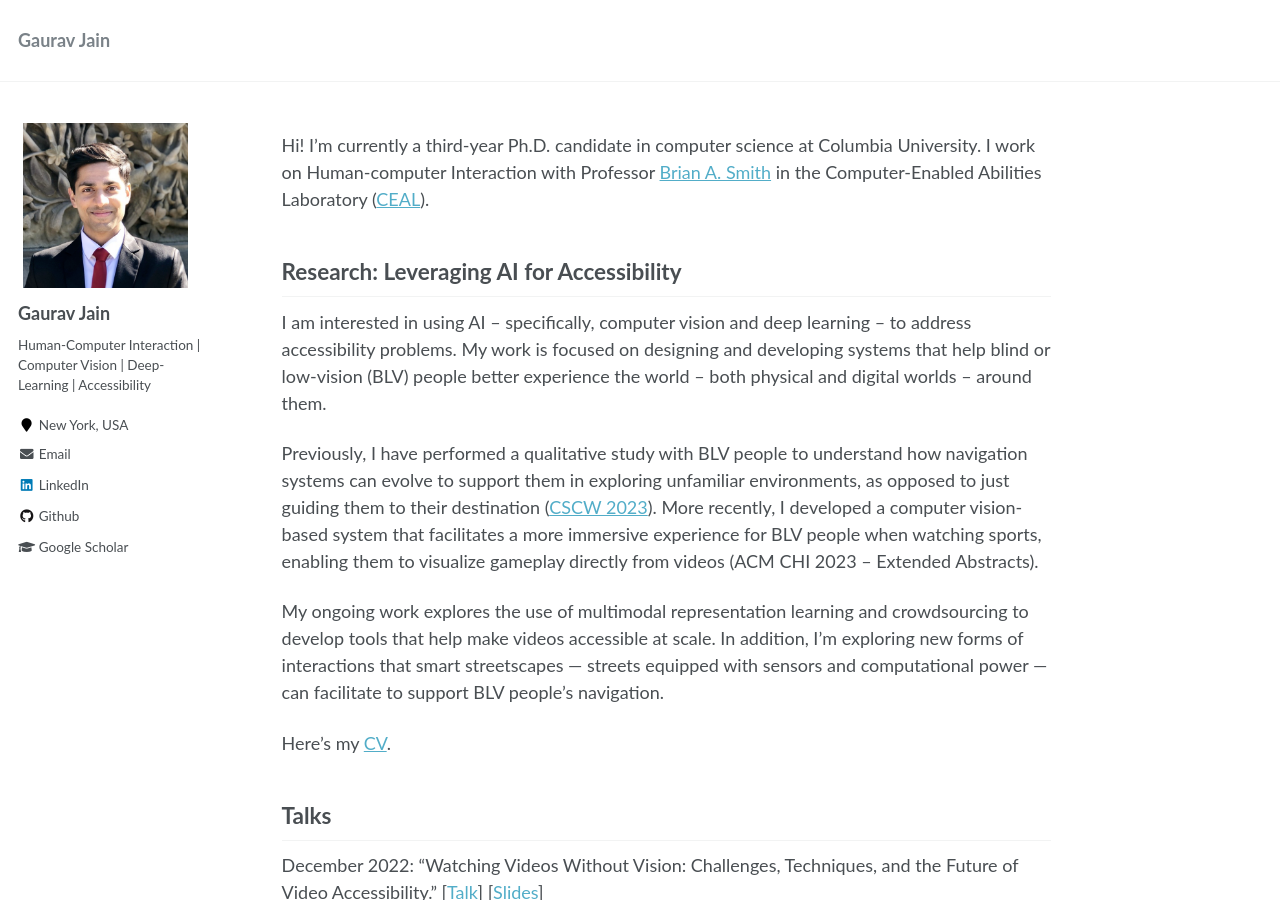
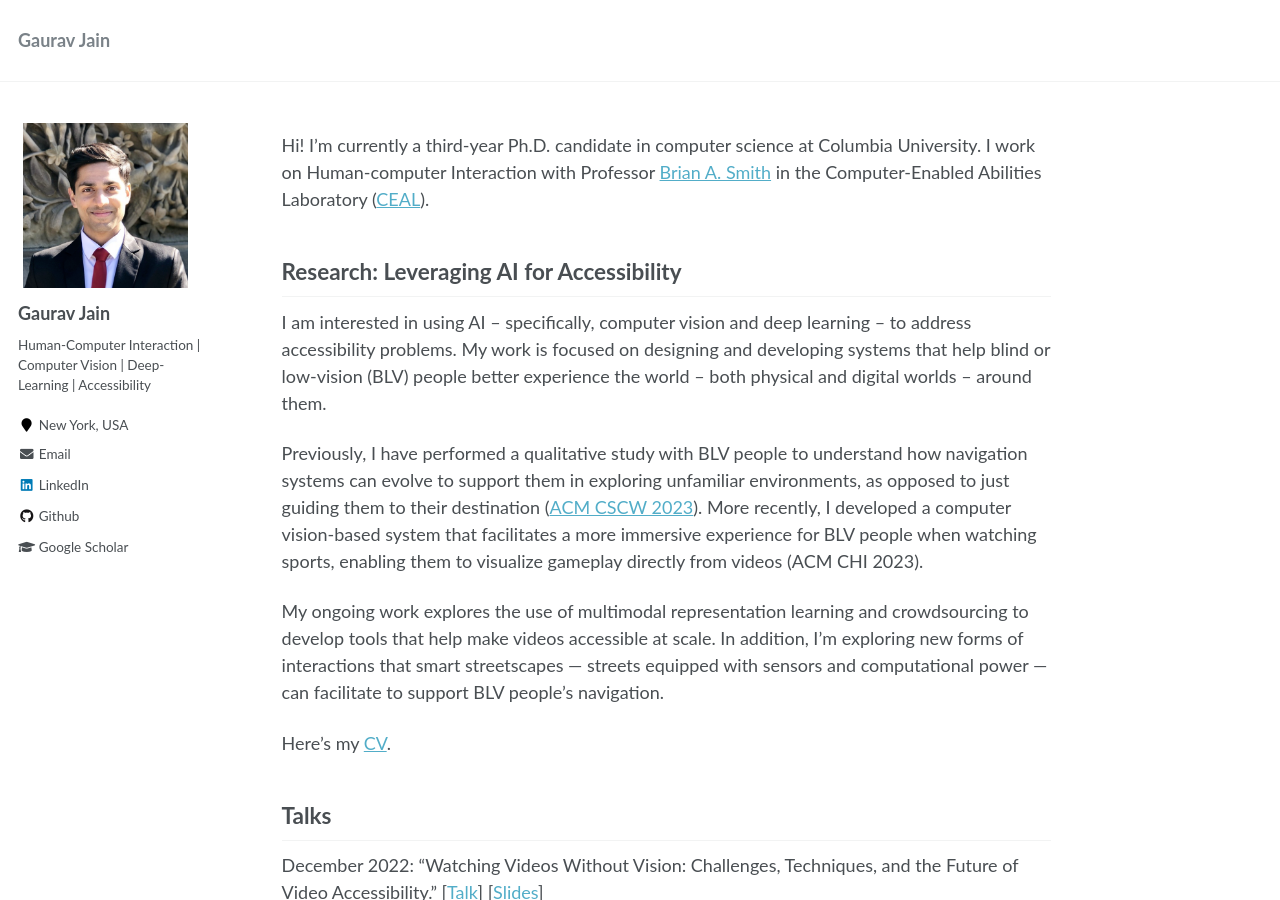
Before and after one commit to Gaurav1302/gaurav1302.github.io, a Jekyll site: the page built from _pages/about.md, in a window 1280 px wide and 900 px high. Built offline with Jekyll 4.4.1, drawn with Linux system fonts in a browser that asks for light colours.

```diff
--- a/_includes/archive-single-pub.html
+++ b/_includes/archive-single-pub.html
@@ -23,7 +23,7 @@
           <div class="flex-container" style="display: flex; margin-left: -35px;">
             <div class="flex-child" style="flex: 0 150px; margin-right: 10px;">
               <a href="{{post.paper_link}}">
-                <img alt="Paper Front Page" src="{{post.cover_img}}" width="150px" style="box-shadow: 0px 0px 4px #000000; color: #333;">
+                <img alt="Paper Front Page" src="{{post.cover_img}}" width="300px" height="150px" style="box-shadow: 0px 0px 4px #000000; color: #333;">
              </a>
             </div>
             <div class="flex-child" style="flex: 1 1 200px;">
--- a/_pages/about.md
+++ b/_pages/about.md
@@ -15,7 +15,7 @@
 
 I am interested in using AI -- specifically, computer vision and deep learning -- to address accessibility problems. My work is focused on designing and developing systems that help blind or low-vision (BLV) people better experience the world -- both physical and digital worlds -- around them.
 
-Previously, I have performed a qualitative study with BLV people to understand how navigation systems can evolve to support them in exploring unfamiliar environments, as opposed to just guiding them to their destination ([CSCW 2023](https://arxiv.org/abs/2211.16465)). More recently, I developed a computer vision-based system that facilitates a more immersive experience for BLV people when watching sports, enabling them to visualize gameplay directly from videos (ACM CHI 2023 -- Extended Abstracts).
+Previously, I have performed a qualitative study with BLV people to understand how navigation systems can evolve to support them in exploring unfamiliar environments, as opposed to just guiding them to their destination ([ACM CSCW 2023](https://arxiv.org/abs/2211.16465)). More recently, I developed a computer vision-based system that facilitates a more immersive experience for BLV people when watching sports, enabling them to visualize gameplay directly from videos (ACM CHI 2023).
 
 My ongoing work explores the use of multimodal representation learning and crowdsourcing to develop tools that help make videos accessible at scale. In addition, I'm exploring new forms of interactions that smart streetscapes — streets equipped with sensors and computational power — can facilitate to support BLV people's navigation.
 
```
